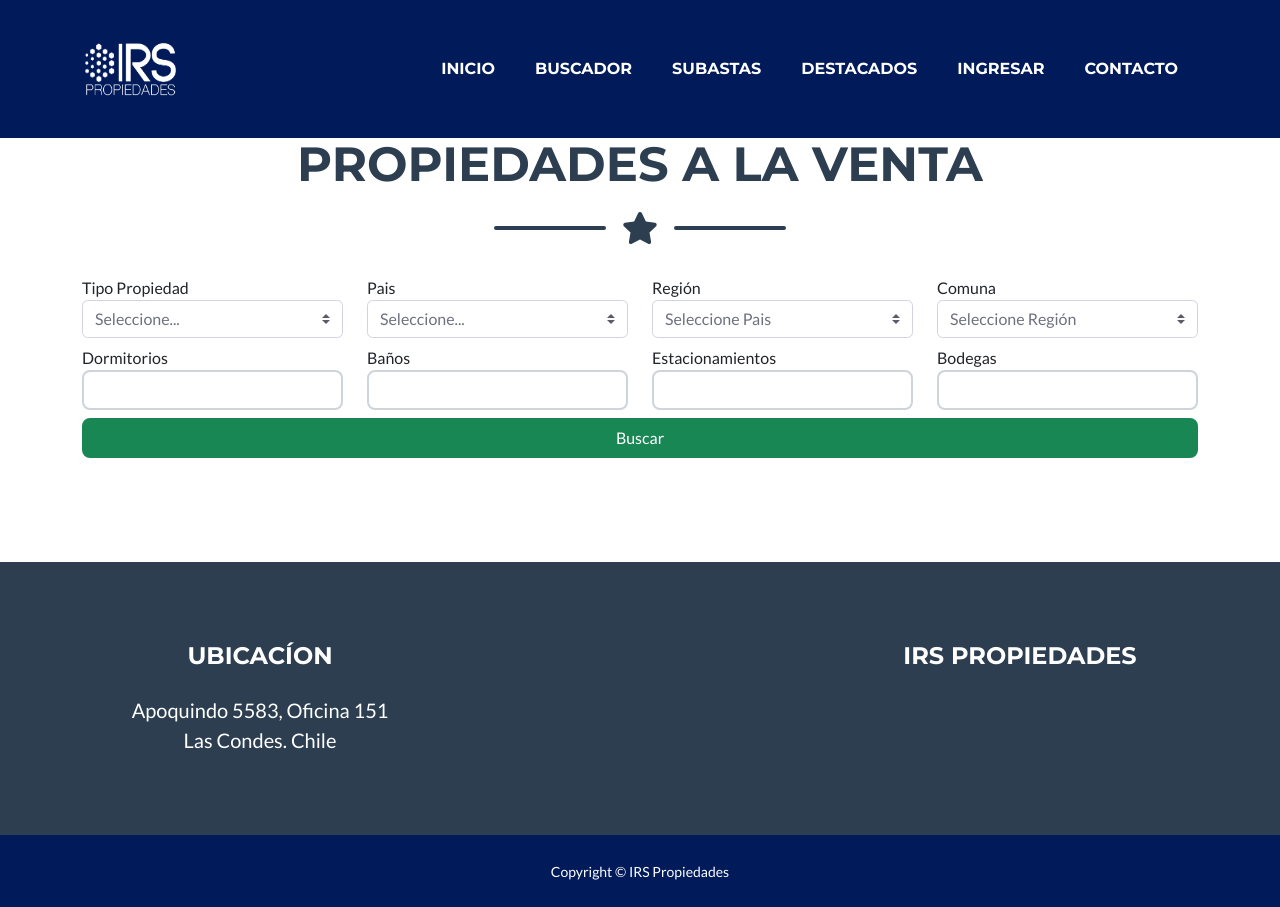
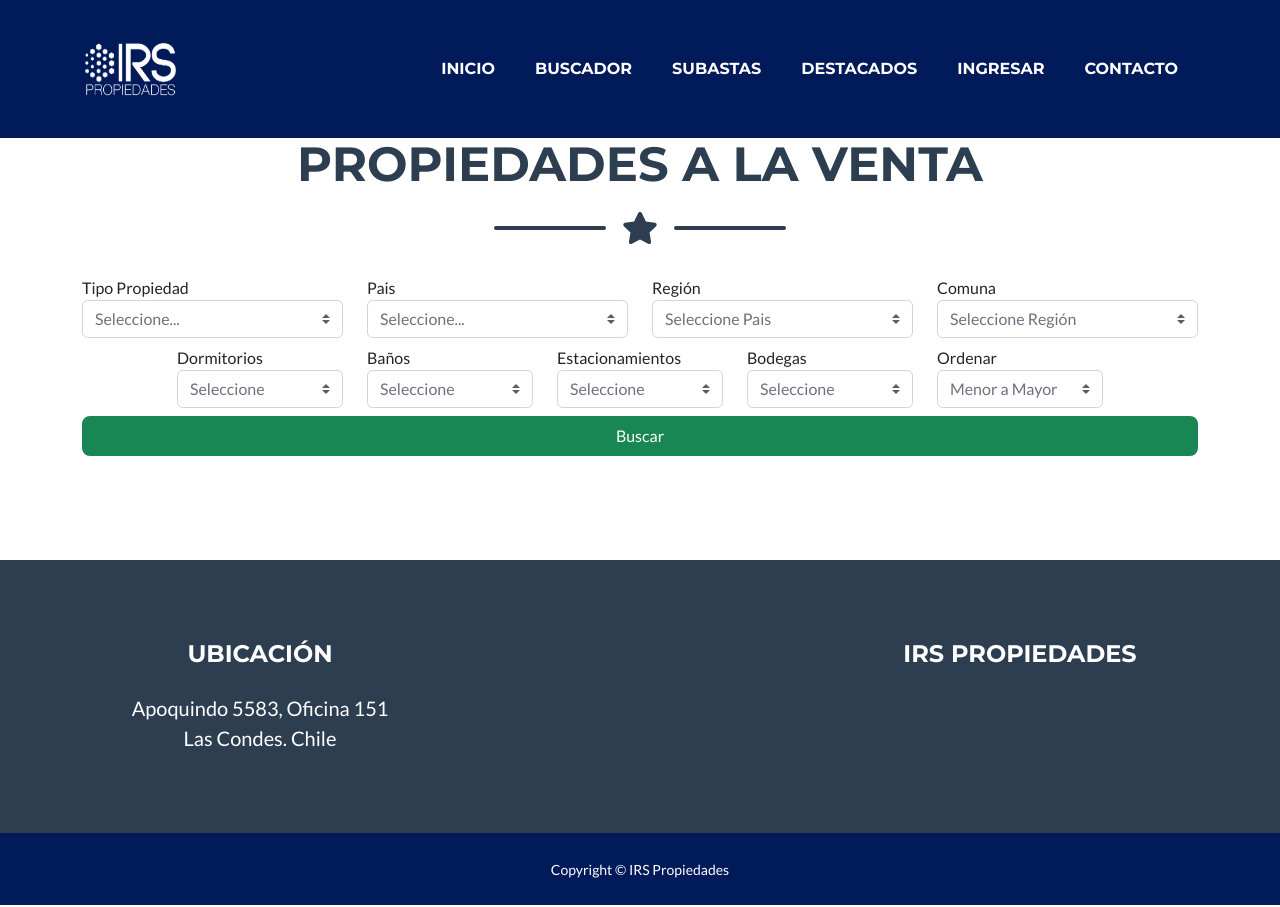
Before and after one commit to zerodarkx/irsPropiedades, a PHP site: page /buscador in a window 1280 px wide. Run offline with PHP 8.4, Linux system fonts and the light colour scheme; data that the repository does not hold is empty.

Commit message:
modificacion varias

```diff
--- a/function/buscador_modal.php
+++ b/function/buscador_modal.php
@@ -14,7 +14,8 @@ switch ($opcion) {
             "banos"                 => isset($_POST['banos']) ? $_POST['banos'] : '',
             "estacionamiento"       => isset($_POST['estacionamiento']) ? $_POST['estacionamiento'] : '',
             "bodega"                => isset($_POST['bodega']) ? $_POST['bodega'] : '',
-            "dormitorio"            => isset($_POST['dormitorio']) ? $_POST['dormitorio'] : ''
+            "dormitorio"            => isset($_POST['dormitorio']) ? $_POST['dormitorio'] : '',
+            "ordenar"               => $_POST['ordenar']
         );
 
         $buscador_controller    = new PropiedadController();
--- a/models/Propiedad.php
+++ b/models/Propiedad.php
@@ -34,7 +34,14 @@ class Propiedad extends Model{
       $where = '';
       foreach ($data_buscador as $key => $value) {
         if ($value) {
-          $where.= 'AND '.$key.' = '. $value. ' ';
+          $identificador = substr($value, 0, -1);
+          $valor = substr($value, -1);
+          if ($key == 'ordenar') {
+            $where.="ORDER BY valor_propiedad ".$value;
+          }else{
+            $where.= ($identificador == '>') ? 'AND '.$key.' >= '. $valor. ' ' : 'AND '.$key.' = '. $value. ' ';
+          }
+
         }
       }
 
--- a/views/buscador.php
+++ b/views/buscador.php
@@ -110,22 +110,53 @@
                     </select>
                 </div>
             </div>
-            <div class="row mt-2">
-                <div class="col-md-3">
+            <div class="row mt-2 justify-content-center">
+                <div class="col-md-2">
                     <label for="">Dormitorios</label>
-                    <input type="text" name="dormitorio" id="dormitorio" class="form-control">
+                    <select name="dormitorio" id="dormitorio" class="custom-select">
+                        <option value="">Seleccione</option>
+                        <option value="1">1</option>
+                        <option value="2">2</option>
+                        <option value="3">3</option>
+                        <option value=">3">3 o mas</option>
+                    </select>
                 </div>
-                <div class="col-md-3">
+                <div class="col-md-2">
                     <label for="">Baños</label>
-                    <input type="text" name="banos" id="banos" class="form-control">
+                    <select name="banos" id="banos" class="custom-select">
+                        <option value="">Seleccione</option>
+                        <option value="1">1</option>
+                        <option value="2">2</option>
+                        <option value="3">3</option>
+                        <option value=">3">3 o mas</option>
+                    </select>
                 </div>
-                <div class="col-md-3">
+                <div class="col-md-2">
                     <label for="">Estacionamientos</label>
-                    <input type="text" name="estacionamiento" id="estacionamiento" class="form-control">
+                    <select name="estacionamiento" id="estacionamiento" class="custom-select">
+                        <option value="">Seleccione</option>
+                        <option value="1">1</option>
+                        <option value="2">2</option>
+                        <option value="3">3</option>
+                        <option value=">3">3 o mas</option>
+                    </select>
                 </div>
-                <div class="col-md-3">
+                <div class="col-md-2">
                     <label for="">Bodegas</label>
-                    <input type="text" name="bodega" id="bodega" class="form-control">
+                    <select name="bodega" id="bodega" class="custom-select">
+                        <option value="">Seleccione</option>
+                        <option value="1">1</option>
+                        <option value="2">2</option>
+                        <option value="3">3</option>
+                        <option value=">3">3 o mas</option>
+                    </select>
+                </div>
+                <div class="col-md-2">
+                    <label for="">Ordenar</label>
+                    <select name="ordenar" id="ordenar" class="custom-select">
+                        <option value="ASC">Menor a Mayor</option>
+                        <option value="DESC">Mayor a Menor</option>
+                    </select>
                 </div>
             </div>
             <div class="row mt-2">
@@ -145,7 +176,7 @@
             <div class="row">
                 <!-- Footer Location-->
                 <div class="col-lg-4 mb-5 mb-lg-0">
-                    <h4 class="text-uppercase mb-4">Ubicacíon</h4>
+                    <h4 class="text-uppercase mb-4">Ubicación</h4>
                     <p class="lead mb-0">
                         Apoquindo 5583, Oficina 151
                         <br />
--- a/views/index.php
+++ b/views/index.php
@@ -279,7 +279,7 @@
             <div class="row">
                 <!-- Footer Location-->
                 <div class="col-lg-4 mb-5 mb-lg-0">
-                    <h4 class="text-uppercase mb-4">Ubicacíon</h4>
+                    <h4 class="text-uppercase mb-4">Ubicación</h4>
                     <p class="lead mb-0">
                         Apoquindo 5583, Oficina 151
                         <br />
--- a/views/ingresar.php
+++ b/views/ingresar.php
@@ -172,7 +172,7 @@
             <div class="row">
                 <!-- Footer Location-->
                 <div class="col-lg-4 mb-5 mb-lg-0">
-                    <h4 class="text-uppercase mb-4">Ubicacíon</h4>
+                    <h4 class="text-uppercase mb-4">Ubicación</h4>
                     <p class="lead mb-0">
                         Apoquindo 5583, Oficina 151
                         <br />
```
